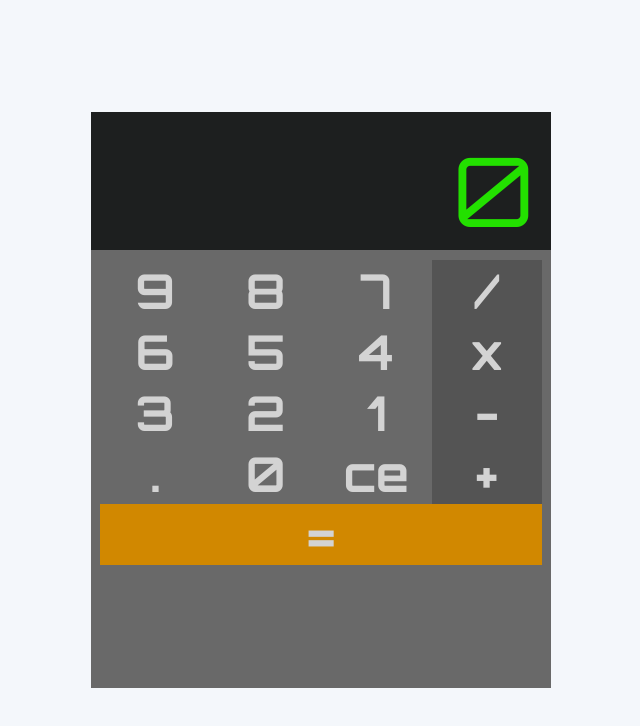
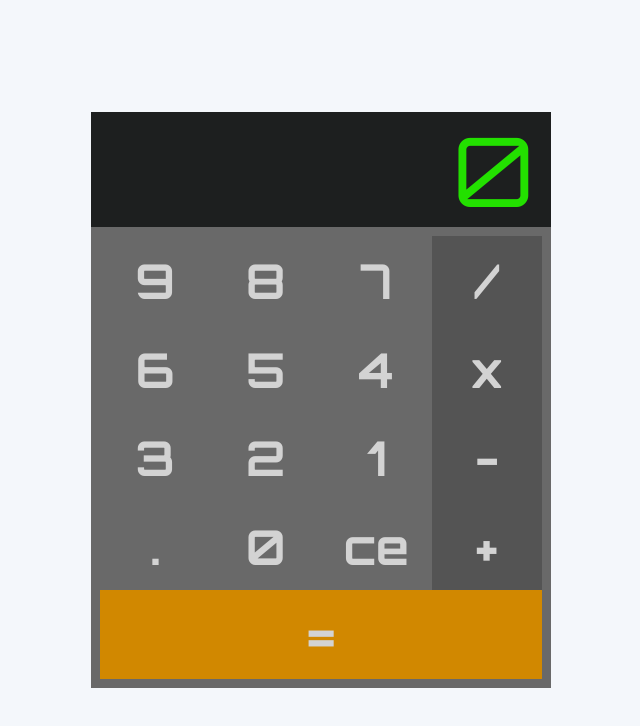
Before and after one commit to Yagogc/react-calc, a React (Create React App) app: page / in a window 1280 px wide. Shown: the top 726 px of the page, without its empty margins (319-959 px from the left). Built offline with nearby package versions, Linux system fonts and the light colour scheme.

Commit message:
Fixed styles

```diff
--- a/src/components/Calculator.js
+++ b/src/components/Calculator.js
@@ -123,6 +123,9 @@ const Container = styled.div`
   background-color: #696969;
   height: 100%;
   width: 100%;
+  display: flex;
+  flex-direction: column;
+  justify-content: center;
   @media screen and (min-width: 1024px) {
     height: 72%;
     width: 36%;
--- a/src/components/Display.js
+++ b/src/components/Display.js
@@ -19,7 +19,8 @@ const Container = styled.div`
   display: flex;
   ${"" /* height: 72%;
   padding: 0 4%;
-  width: 36%; */} padding: 4% 4% 0;
+  width: 36%; */} padding: 0 4%;
+  height: 20%;
 `;
 Container.displayName = "div";
 
--- a/src/components/Key.js
+++ b/src/components/Key.js
@@ -48,7 +48,7 @@ const Container = styled.div`
   }
   &.submit-key {
     background-color: #d18800;
-    height: 100%;
+    height: 20%;
     width: 100%;
     &:hover {
       background-color: #aa6e00;
--- a/src/components/Keypad.js
+++ b/src/components/Keypad.js
@@ -55,9 +55,9 @@ const Container = styled.div`
   display: flex;
   flex-direction: row;
   flex-wrap: wrap;
-  height: var(--keypad-height);
+  height: 80%;
   padding: 2%;
-  width: var(--keypad-width);
+  width: 100%;
 `;
 Container.displayName = "div";
 
```
